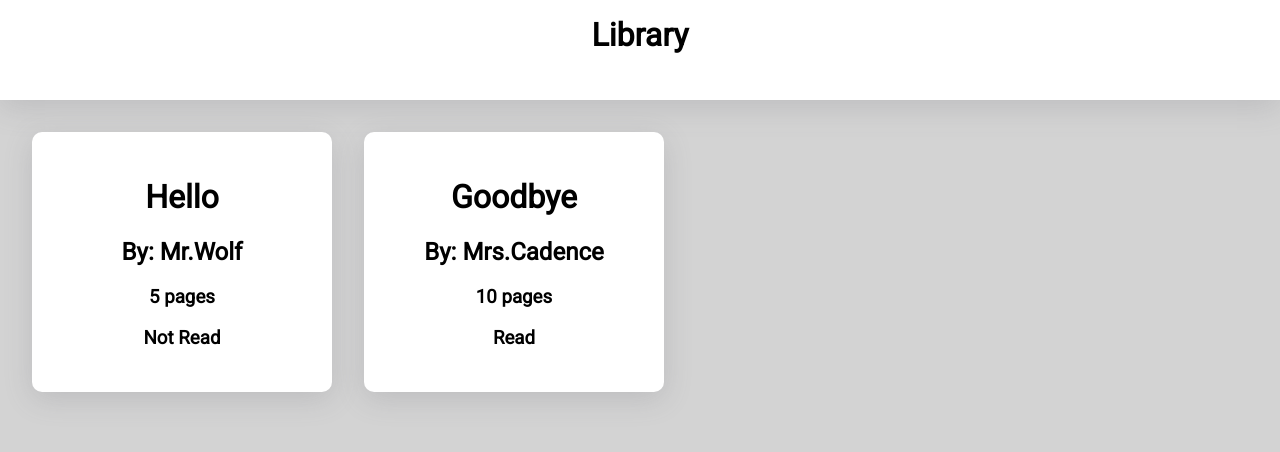
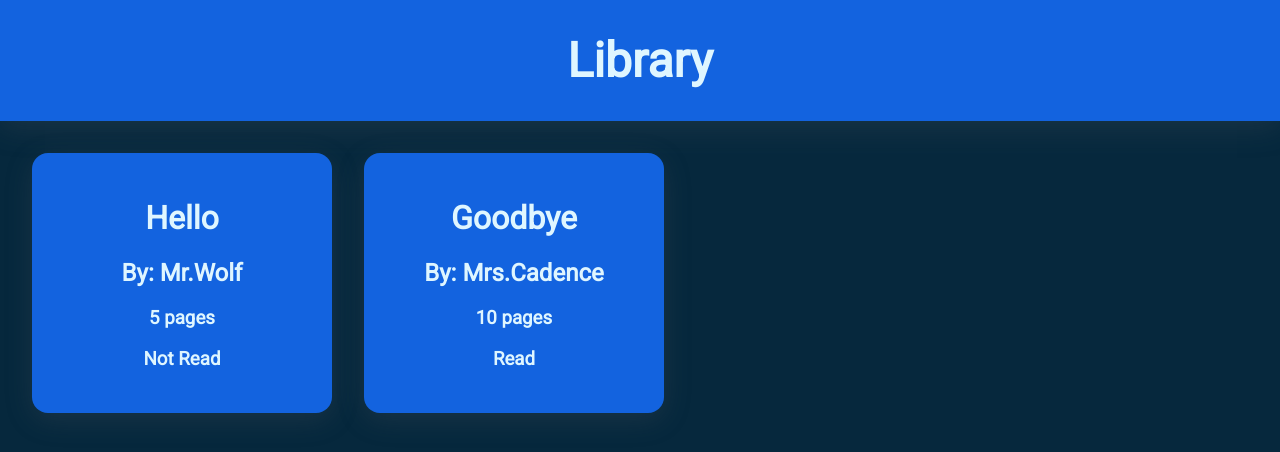
Before and after one commit to tyler1588/odin-library, a plain HTML site: page index.html in a window 1280 px wide. Drawn offline with Linux system fonts and the light colour scheme.

Commit message:
add color pallete

```diff
--- a/styles.css
+++ b/styles.css
@@ -1,23 +1,32 @@
+:root {
+    --dark: #06283D;
+    --blue: #1363DF;
+    --lightblue: #47B5FF;
+    --light: #DFF6FF;
+}
+
 body {
     margin: 0;
     padding: 0;
     height: 100vh;
     width: 100vw;
-    background-color: lightgrey;
+    background-color: var(--dark);
     font-family: 'Roboto', sans-serif;
+    color: var(--light);
 }
 
 .navbar {
-    height: 100px;
-    background-color: white;
+    background-color: var(--blue);
     box-shadow: rgba(100, 100, 111, 0.2) 0px 7px 29px 0px;
+    padding: 2rem;
+    text-align: center;
 }
 
 .navbar > h1 {
+    font-size: 3rem;
     margin: 0;
-    text-align: center;
-    padding-top: 1rem;
 }
+
 
 .library {
     padding: 2rem;
@@ -28,8 +37,8 @@ body {
 
 div[class^="book-"] {
     padding: 25px;
-    border-radius: 10px;
+    border-radius: 1rem;
     text-align: center;
-    background-color: white;
+    background-color: var(--blue);
     box-shadow: rgba(100, 100, 111, 0.2) 0px 7px 29px 0px;
 }
```
